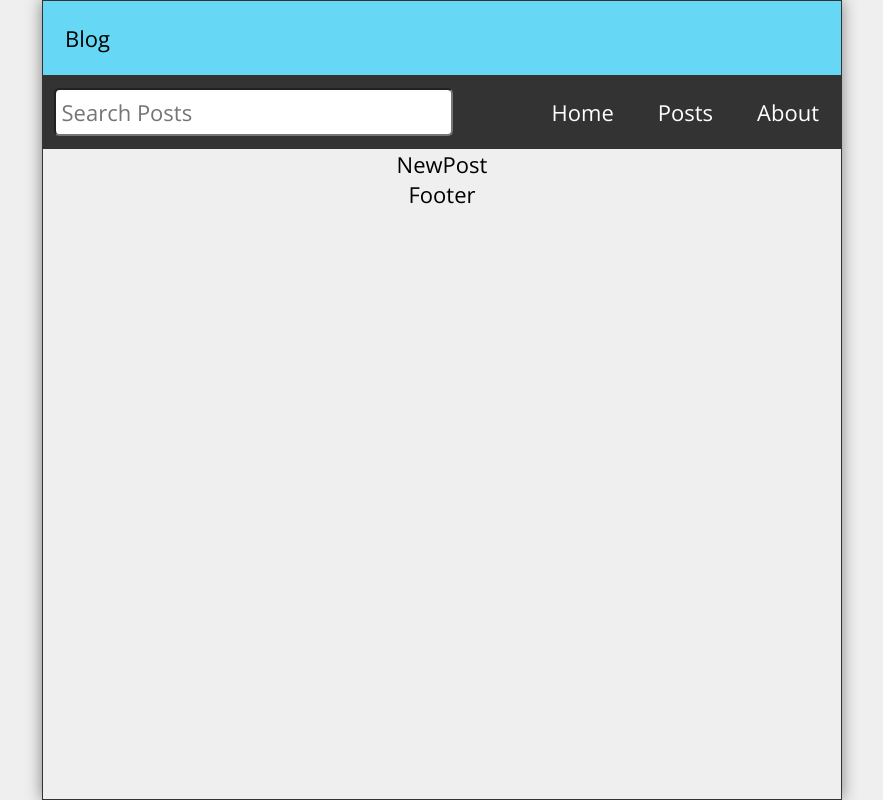
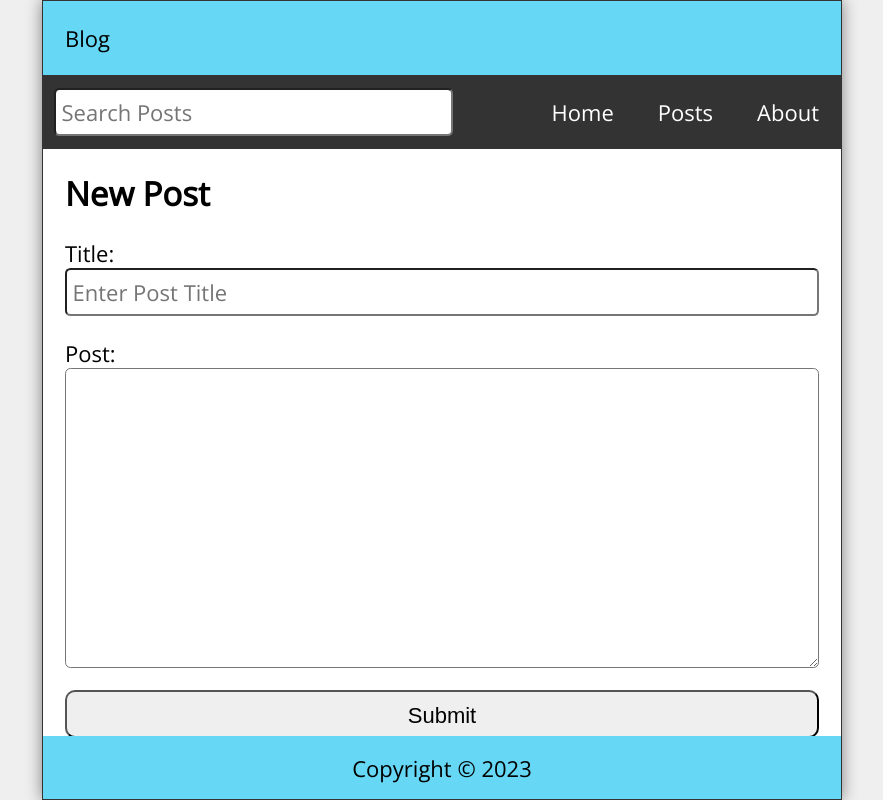
Before and after one commit to Vidit-Goel2k/Blog, a React (Vite) app: page /post in a window 1280 px wide. Shown: the whole page, without its empty margins (198-1081 px from the left). Built offline with nearby package versions, Linux system fonts and the light colour scheme.

Commit message:
Blog App complete

```diff
--- a/package.json
+++ b/package.json
@@ -10,6 +10,7 @@
     "preview": "vite preview"
   },
   "dependencies": {
+    "date-fns": "^2.30.0",
     "react": "^18.2.0",
     "react-dom": "^18.2.0",
     "react-router-dom": "^6.16.0"
--- a/src/App.jsx
+++ b/src/App.jsx
@@ -37,6 +37,18 @@
     }
   ])
   const [search, setSearch] = useState("")
+  const [searchResult, setSearchResult] = useState("")
+  const navigate = useNavigate()
+
+  useEffect(() => {
+    const filteredPosts = search ? posts.filter((post) =>(
+      ((post.title.toLowerCase()).includes(search.toLocaleLowerCase()))
+      || ((post.body.toLowerCase()).includes(search.toLocaleLowerCase()))
+    )) : posts
+
+    setSearchResult(filteredPosts.reverse())
+  }, [search, posts])
+
 
   return (
     <>
@@ -52,12 +64,23 @@
           <Route
             index
             element={<Home
-              posts={posts}
+              posts={searchResult}
             />}
           />
           <Route path='post'>
-            <Route index element={ <NewPost />} />
-            <Route path=':id' element={ <PostPage />} />
+            <Route index element={<NewPost
+              posts={posts}
+              navigate={navigate}
+              setPosts={setPosts}
+            />} />
+            <Route
+              path=':id'
+              element={<PostPage
+                posts={posts}
+                setPosts={setPosts}
+                navigate={navigate}
+              />}
+            />
           </Route>
           <Route path='about' element={ <About />} />
           <Route path='*' element={ <Missing />} />
--- a/src/Components/Footer.jsx
+++ b/src/Components/Footer.jsx
@@ -1,7 +1,8 @@
 const Footer = () => {
+  const today = new Date()
   return (
-    <footer>
-      Footer
+    <footer className="Footer">
+      <p>Copyright &copy; {today.getFullYear()} </p>
     </footer>
   )
 }
--- a/src/Components/Nav.jsx
+++ b/src/Components/Nav.jsx
@@ -1,4 +1,5 @@
 import { Link } from "react-router-dom"
+
 
 const Nav = ({search, setSearch}) => {
   return (
--- a/src/Components/Routes/About.jsx
+++ b/src/Components/Routes/About.jsx
@@ -1,7 +1,10 @@
 const About = () => {
   return (
-    <main>
-      About
+    <main className="About">
+      <h2>About</h2>
+      <p style={{marginTop: "1rem"}}>
+        This Blog App is a Project I made to practice my React and React-Router skills.
+      </p>
     </main>
   )
 }
--- a/src/Components/Routes/Missing.jsx
+++ b/src/Components/Routes/Missing.jsx
@@ -1,7 +1,11 @@
+import { Link } from 'react-router-dom';
+
 const Missing = () => {
   return (
-    <main>
-      Missing
+    <main className="Missing">
+      <h2>Post Not Found</h2>
+      <p className="postDate" > {`Well, that's disappointing.`} </p>
+      <p className="postBody" > <Link to="/">Visit our HomePage</Link> </p>
     </main>
   )
 }
--- a/src/Components/Routes/NewPost.jsx
+++ b/src/Components/Routes/NewPost.jsx
@@ -1,7 +1,45 @@
-const NewPost = () => {
+import { useState } from "react"
+import { format } from "date-fns"
+
+const NewPost = ({posts, setPosts, navigate}) => {
+  const [postTitle, setPostTitle] = useState('')
+  const [postBody, setPostBody] = useState('')
+
+  const handleSubmit = (e) => {
+    e.preventDefault()
+    const id = posts.length ? posts[posts.length-1].id + 1 : 1
+    const datetime = format(new Date(), "MMMM dd, yyyy pp")
+    const newPost = {id, title:postTitle, datetime, body:postBody}
+    const allPosts = [...posts, newPost]
+    setPosts(allPosts)
+    setPostTitle('')
+    setPostBody('')
+    navigate('/')
+  }
+
   return (
-    <main>
-      NewPost
+    <main className="NewPost">
+      <h2>New Post</h2>
+      <form className="newPostForm" onSubmit={handleSubmit}>
+        <label htmlFor="postTitle">Title:</label>
+        <input
+          type="text"
+          id="postTitle"
+          required
+          autoFocus
+          placeholder="Enter Post Title"
+          value={postTitle}
+          onChange={(e) => setPostTitle(e.target.value)}
+        />
+        <label htmlFor="postBody">Post:</label>
+        <textarea
+          id="postBody"
+          required
+          value={postBody}
+          onChange={(e)=>setPostBody(e.target.value)}
+        />
+        <button type="submit">Submit</button>
+      </form>
     </main>
   )
 }
--- a/src/Components/Routes/Post.jsx
+++ b/src/Components/Routes/Post.jsx
@@ -5,7 +5,7 @@
     <article className="post">
       <Link to={`/post/${post.id}`}>
         <h2>{post.title}</h2>
-        <p className="postDate" > {post.datetime} </p>
+        <p className="postDate" >{post.datetime} </p>
       </Link>
       <p className="postBody" >
         {
--- a/src/Components/Routes/PostPage.jsx
+++ b/src/Components/Routes/PostPage.jsx
@@ -1,7 +1,37 @@
-const PostPage = () => {
+import { useParams, Link } from "react-router-dom"
+
+const PostPage = ({posts, setPosts, navigate}) => {
+  const {id} = useParams()
+  const post = posts.find((post) => (post.id).toString() === id)
+
+  const handleDelete = (id) => {
+    const updatedPostsList = posts.filter((post)=>(post.id !== id))
+    setPosts(updatedPostsList)
+    navigate("/")
+  }
+
   return (
-    <main>
-      PostPage
+    <main className="PostPage">
+      <article className="post">
+        {post
+          ?(
+              <>
+                <h2>{post.title}</h2>
+                <p className="postDate" > {post.datetime} </p>
+                <p className="postBody" > {post.body} </p>
+                <button onClick={()=>handleDelete(post.id)} >
+                  Delete Post
+                </button>
+              </>
+            )
+            :(
+              <>
+                <h2>Post Not Found</h2>
+                <p className="postDate" > {`Well, that's disappointing.`} </p>
+                <p className="postBody" > <Link to="/">Visit our HomePage</Link> </p>
+              </>
+            )}
+      </article>
     </main>
   )
 }
```
Also changed, not shown: 1 other file (tests, documents, lock files or other folders).
